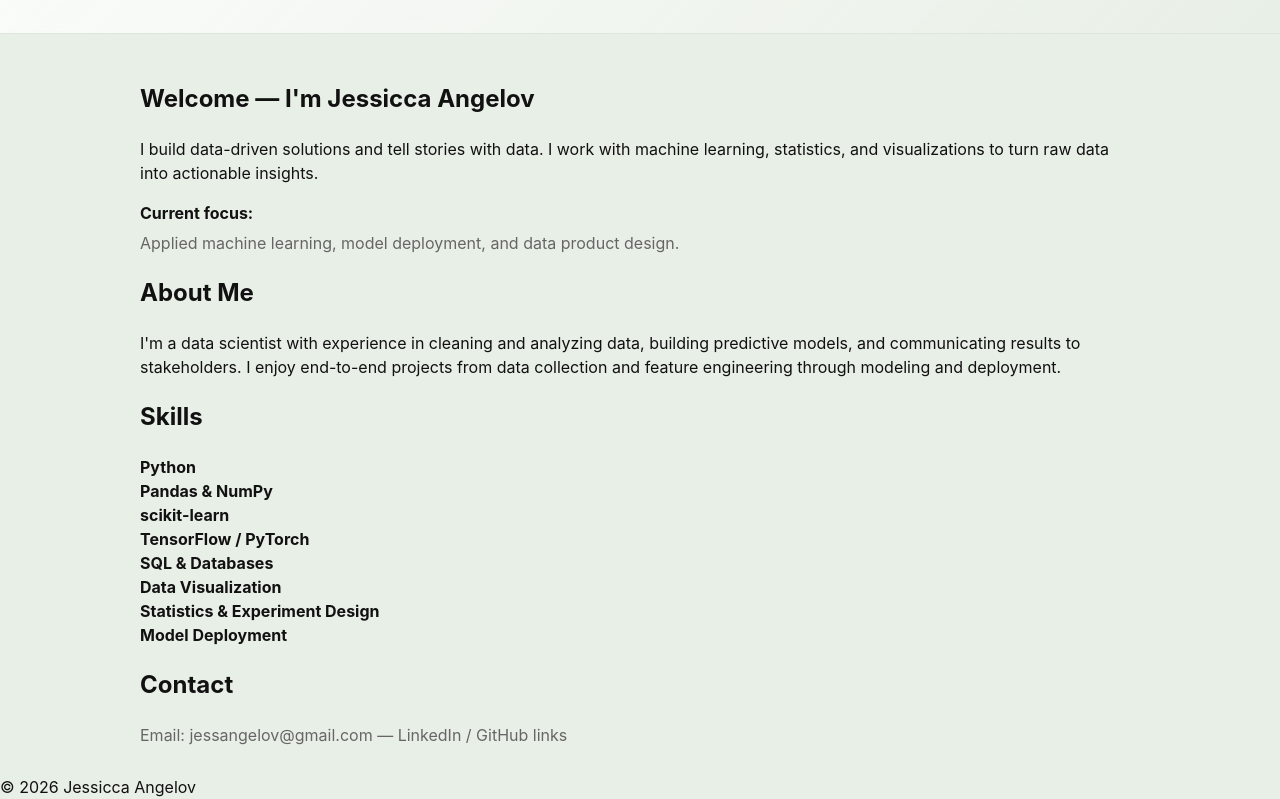
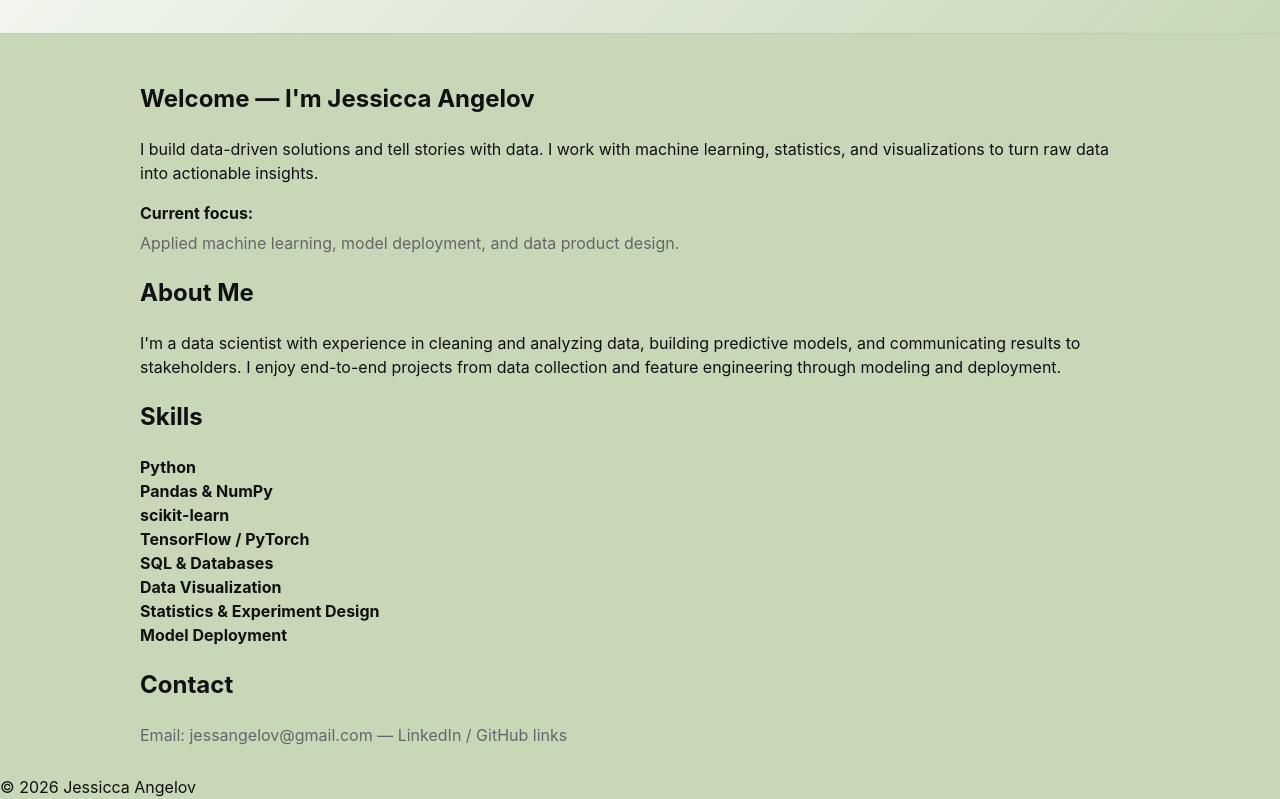
Before and after one commit to pancakes4one/my-portfolio, a plain HTML site: page index.html in a window 1280 px wide. Shown: the part 85-884 px from the top of the page. Drawn offline with Linux system fonts and the light colour scheme.

Commit message:
Update site background to muted pistachio sage

```diff
--- a/index.html
+++ b/index.html
@@ -8,7 +8,7 @@
     :root {
       --accent:#2b7cff;
       --muted:#666;
-      --bg:#e8efe6;
+      --bg:#c7d7b8;
       --card:#fff;
       --radius:10px;
       font-family:Inter, system-ui, -apple-system, "Segoe UI", Roboto, "Helvetica Neue", Arial;
```
